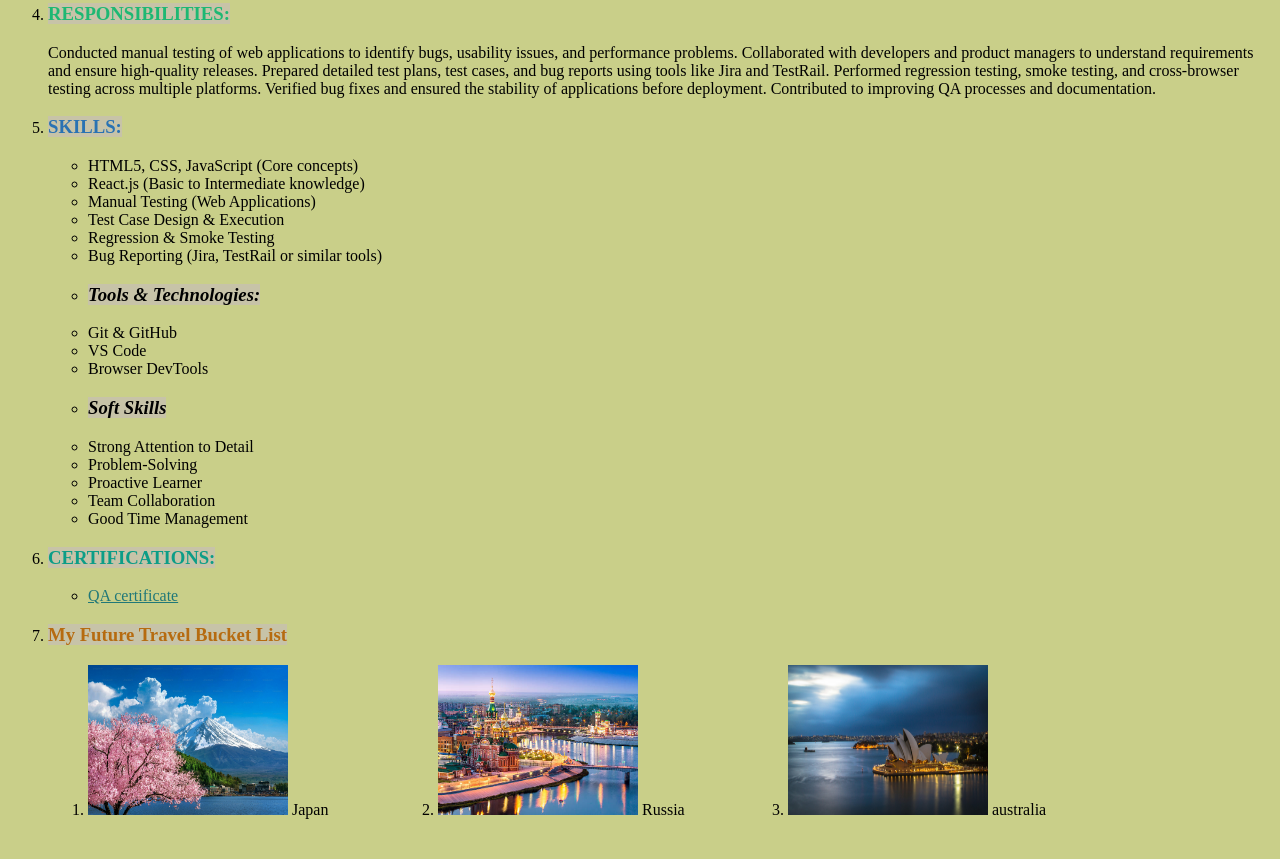
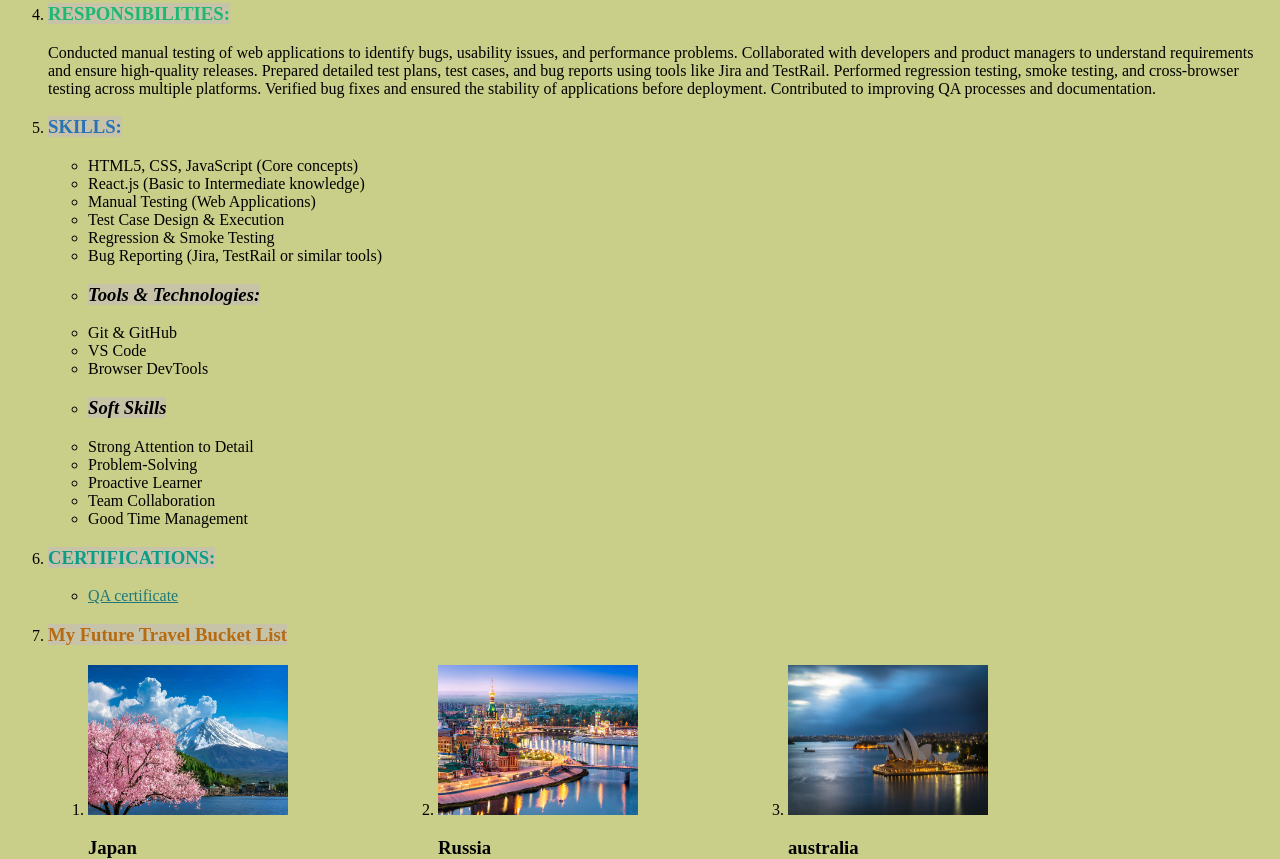
Before and after one commit to AmithWL22/Amithsresume2024, a plain HTML site: page index.html in a window 1280 px wide. Shown: the part 804-1663 px from the top of the page. Before the commit the page ends 1623 px from the top, so only its background shows below. Drawn offline with Linux system fonts and the light colour scheme.

Commit message:
index.html

```diff
--- a/index.html
+++ b/index.html
@@ -100,9 +100,9 @@
         <h3><span class="favourite-places">My Future Travel Bucket List</span></h3>
     </li>
     <ol class="horizontal">
-        <li class="image1"><img src="./assets/Japan.jpeg"> Japan</li>
-        <li class="image2"><img src="./assets/Russia.jpg"> Russia</li>
-        <li class="image3"><img src="./assets/Australia.jpeg"> australia</li>
+        <li class="image1"><img src="./assets/Japan.jpeg"><h3>Japan</h3> </li>
+        <li class="image2"><img src="./assets/Russia.jpg"><h3>Russia</h3> </li>
+        <li class="image3"><img src="./assets/Australia.jpeg"><h3>australia</h3> </li>
     </ol>
         </ol>
 
```
